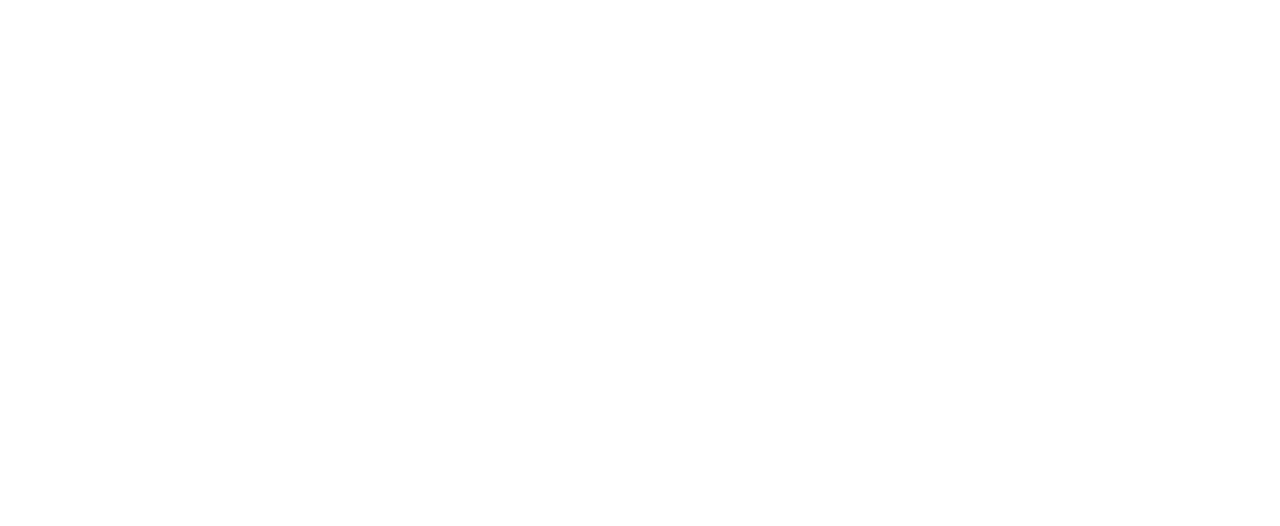
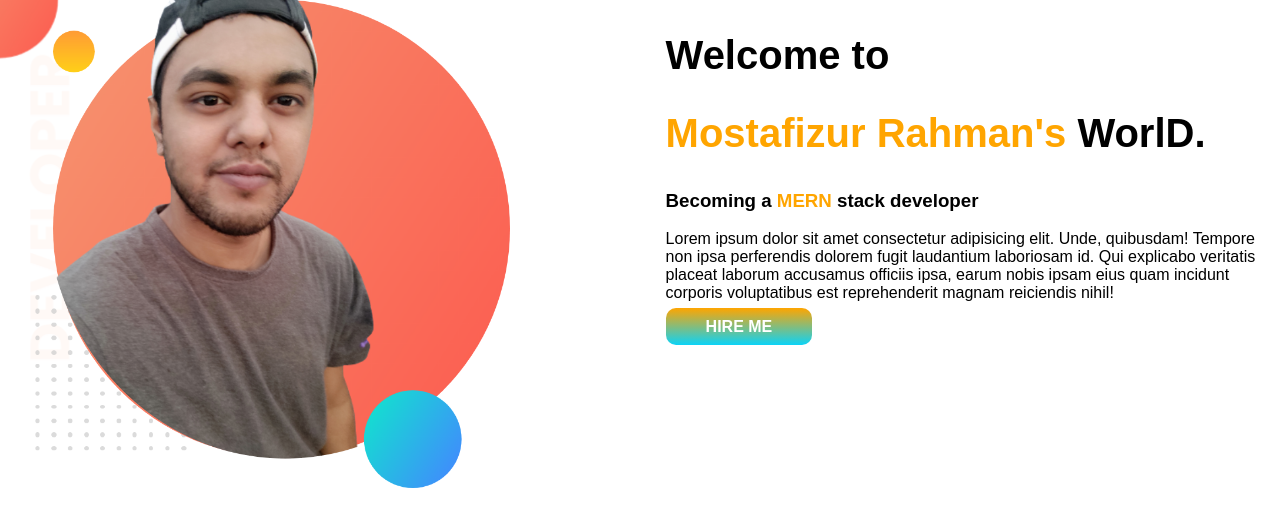
Before and after one commit to MostafizurSawon/basic-portfolio, a plain HTML site: page index.html in a window 1280 px wide. Drawn offline with Linux system fonts and the light colour scheme; a web font is replaced by a local one.

Commit message:
1st section

```diff
--- a/index.html
+++ b/index.html
@@ -1,13 +1,36 @@
 <!DOCTYPE html>
 <html lang="en">
+
 <head>
     <meta charset="UTF-8">
     <meta http-equiv="X-UA-Compatible" content="IE=edge">
     <meta name="viewport" content="width=device-width, initial-scale=1.0">
     <title>Sawon's Portfolio</title>
+    <link rel="preconnect" href="https://fonts.googleapis.com">
+    <link rel="preconnect" href="https://fonts.gstatic.com" crossorigin>
+    <link href="https://fonts.googleapis.com/css2?family=Encode+Sans+SC&display=swap" rel="stylesheet">
     <link rel="stylesheet" href="style.css">
 </head>
+
 <body>
+    <section class="top-banner">
+        <div class="half-width">
+            <img src="/images/pic-1.png" alt="My Sajek photo">
+        </div>
+        <div class="half-width">
+            <h1>Welcome to</h1>
+            <h1><span>Mostafizur Rahman's</span> WorlD.</h1>
+            <h3>Becoming a <span>MERN</span> stack developer</h3>
+            <p>Lorem ipsum dolor sit amet consectetur adipisicing elit. Unde, quibusdam! Tempore non ipsa perferendis
+                dolorem fugit laudantium laboriosam id. Qui explicabo veritatis placeat laborum accusamus officiis ipsa,
+                earum nobis ipsam eius quam incidunt corporis voluptatibus est reprehenderit magnam reiciendis nihil!
+            </p>
+            <a class="link-button" href="#" target="_blank">HIRE ME</a>
+        </div>
+
+
+    </section>
 
 </body>
+
 </html>
--- a/style.css
+++ b/style.css
@@ -0,0 +1,39 @@
+body{
+    font-family: 'Encode Sans SC', sans-serif;
+    margin: 0;
+}
+
+h1{
+    font-size: 40px;
+}
+
+span{
+    color: orange;
+}
+
+section{
+    display: flex;
+}
+
+.half-width{
+    width: 50%;
+    padding-left: 2%;
+}
+
+.half-width img{
+    width: 80%;
+}
+
+.link-button{
+    text-decoration: none;
+    background-image: linear-gradient(orange, rgb(11, 211, 247));
+    padding: 10px 40px;
+    color: #fff;
+    font-weight: 600;
+    border-radius: 10px;
+}
+
+.top-banner{
+    background-image: url(images/top-banner.png);
+    background-repeat: no-repeat;
+}
```
Also changed, not shown: images/dream-bg.png (added), images/exp-bg.png (added), images/pic-1.png (added), images/pic-2.png (added), images/top-banner.png (added).
